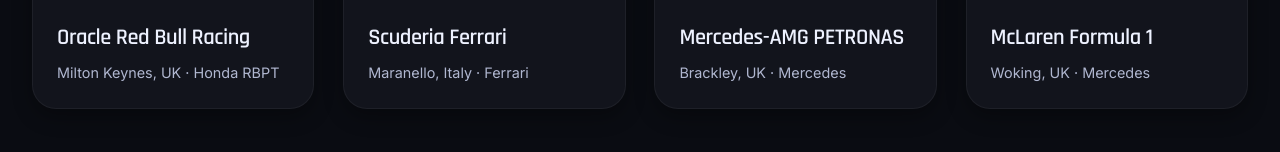
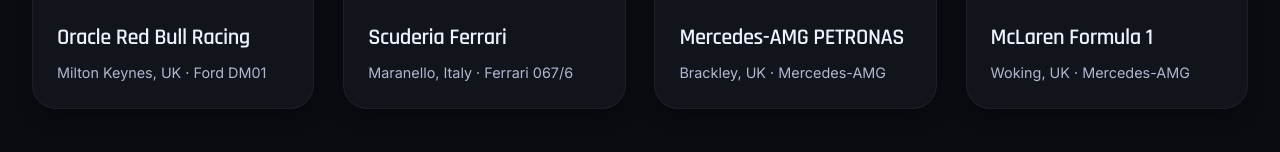
Before and after one commit to sibgatul630-hash/DebtRun-WH-, a plain HTML site: page index.html in a window 1280 px wide. Shown: the part 1346-1498 px from the top of the page. Drawn offline with Linux system fonts and the light colour scheme.

Commit message:
Update teams data with new engine and image URLs

```diff
--- a/index.html
+++ b/index.html
@@ -443,10 +443,10 @@
 
     // Teams data (card design)
     const teamsData = [
-      { name: "Oracle Red Bull Racing", base: "Milton Keynes, UK", engine: "Honda RBPT", img: "https://images.unsplash.com/photo-1613269759853-4b99c1c131cf?q=80&w=2071&auto=format" },
-      { name: "Scuderia Ferrari", base: "Maranello, Italy", engine: "Ferrari", img: "https://images.unsplash.com/photo-1580273916550-e323be2ae537?q=80&w=1964&auto=format" },
-      { name: "Mercedes-AMG PETRONAS", base: "Brackley, UK", engine: "Mercedes", img: "https://images.unsplash.com/photo-1614204424926-1ee7b796be6f?q=80&w=2070&auto=format" },
-      { name: "McLaren Formula 1", base: "Woking, UK", engine: "Mercedes", img: "https://images.unsplash.com/photo-1553653926-dc5f3dd9bc6f?q=80&w=2070&auto=format" }
+      { name: "Oracle Red Bull Racing", base: "Milton Keynes, UK", engine: "Ford DM01", img: "https://c.ndtvimg.com/2026-01/r3jjrej_red-bull-racing-2026_625x300_16_January_26.jpg?im=FeatureCrop,algorithm=dnn,width=1200,height=738" },
+      { name: "Scuderia Ferrari", base: "Maranello, Italy", engine: "Ferrari 067/6", img: "https://upload.wikimedia.org/wikipedia/commons/7/78/2026_Chinese_GP_-_Ferrari_-_Lewis_Hamilton_-_Qualifying.jpg" },
+      { name: "Mercedes-AMG PETRONAS", base: "Brackley, UK", engine: "Mercedes-AMG", img: "https://images.ctfassets.net/1fvlg6xqnm65/5mPoJIJroXGsBxhRL0tYrQ/5bcb87e98a87414fe2fc900bc68382ba/Mercedes-AMG_F1_W17_E_PERFORMANCE_-_GR_6.jpg?w=1273&q=75&fm=webp" },
+      { name: "McLaren Formula 1", base: "Woking, UK", engine: "Mercedes-AMG", img: "https://cdn.rmsothebys.com/c/e/b/0/9/2/ceb092fdabede0cf7f2a3c89dbcb9577b0923f2f.webp" }
     ];
 
     // Drivers data (cards)
```
